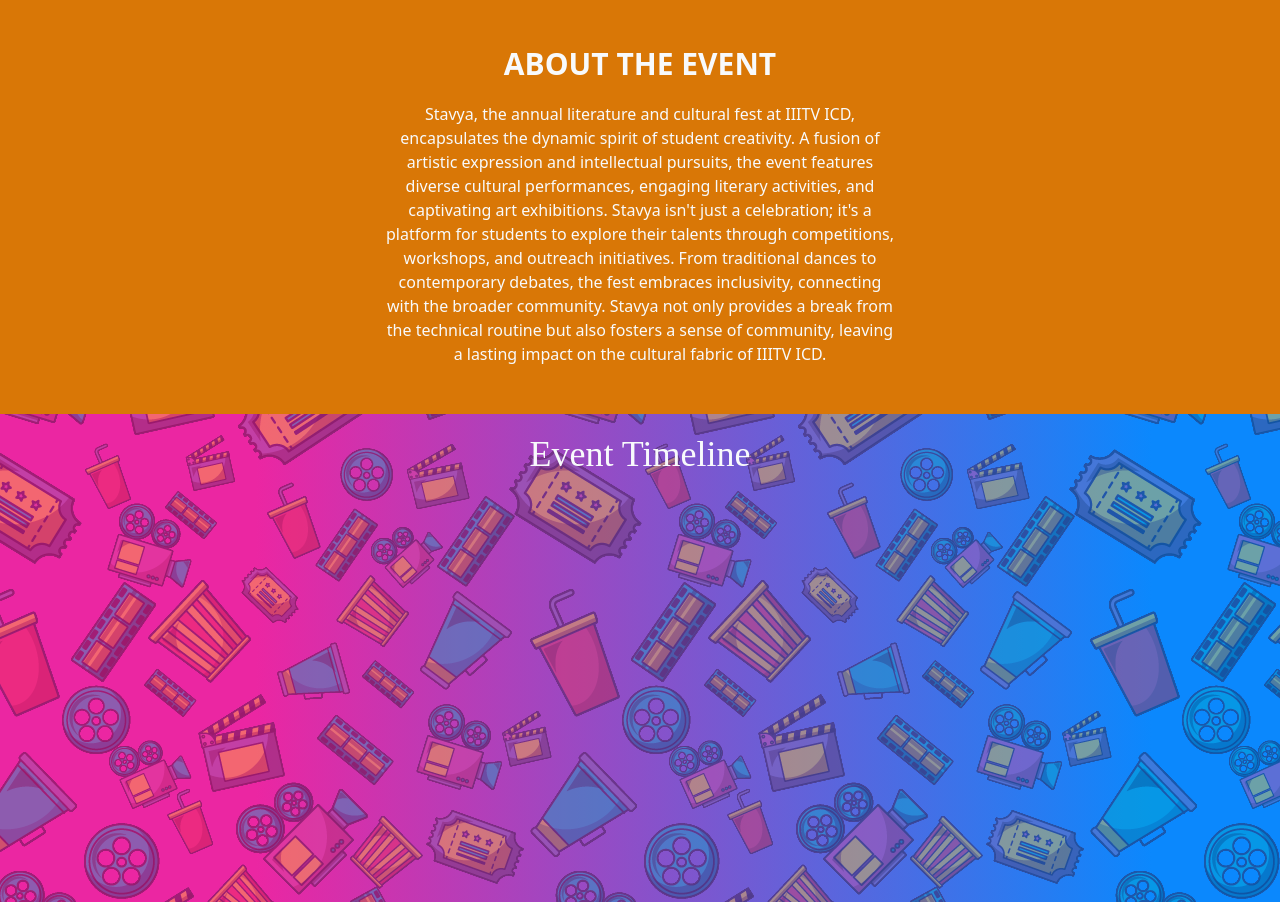
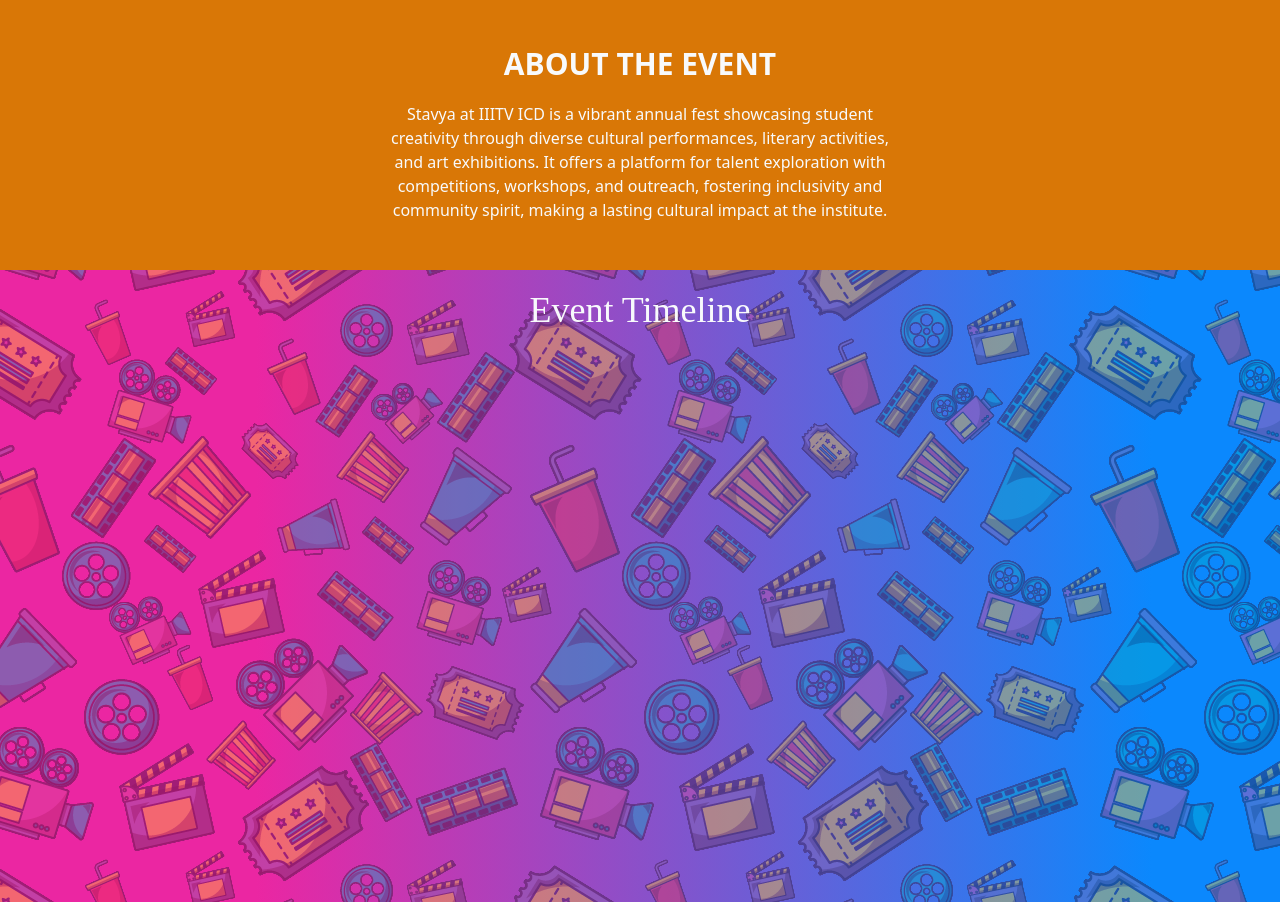
Before and after one commit to Room1097/stavya-2024-website, a React (Vite) app: page / in a window 1280 px wide. Shown: the part 882-1784 px from the top of the page. Built offline with nearby package versions, Linux system fonts and the light colour scheme; a web font is replaced by a local one.

Commit message:
changed landing message

```diff
--- a/src/components/landing/Landing.tsx
+++ b/src/components/landing/Landing.tsx
@@ -120,7 +120,7 @@
         <div className="flex flex-col lg:gap-[20px] justify-center items-center pt-[6vh]">
           <h1 className="lg:text-3xl uppercase font-bold">about the event</h1>
           <p className="lg:w-[40vw] w-[60vw] text-justify lg:text-center pb-10 lg:pb-2">
-          Stavya, the annual literature and cultural fest at IIITV ICD, encapsulates the dynamic spirit of student creativity. A fusion of artistic expression and intellectual pursuits, the event features diverse cultural performances, engaging literary activities, and captivating art exhibitions. Stavya isn't just a celebration; it's a platform for students to explore their talents through competitions, workshops, and outreach initiatives. From traditional dances to contemporary debates, the fest embraces inclusivity, connecting with the broader community. Stavya not only provides a break from the technical routine but also fosters a sense of community, leaving a lasting impact on the cultural fabric of IIITV ICD.
+          Stavya at IIITV ICD is a vibrant annual fest showcasing student creativity through diverse cultural performances, literary activities, and art exhibitions. It offers a platform for talent exploration with competitions, workshops, and outreach, fostering inclusivity and community spirit, making a lasting cultural impact at the institute.
           </p>
         </div>
       </div>
```
